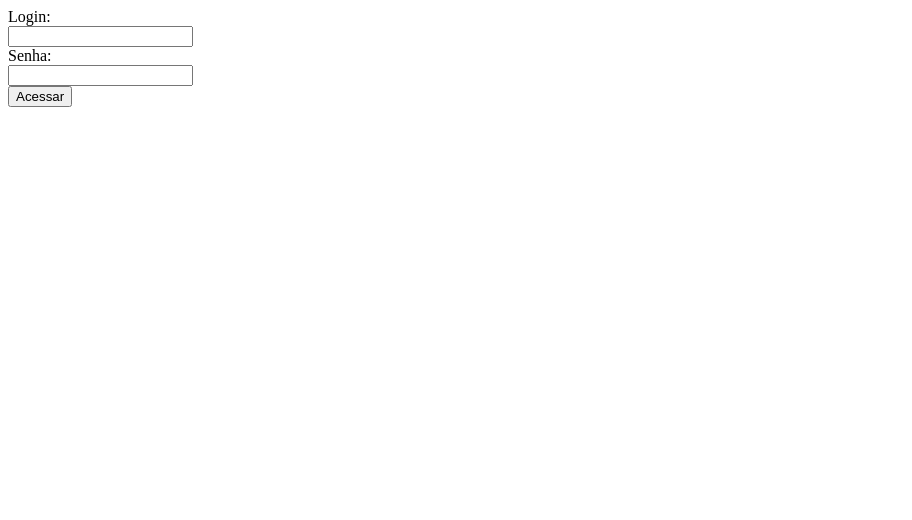
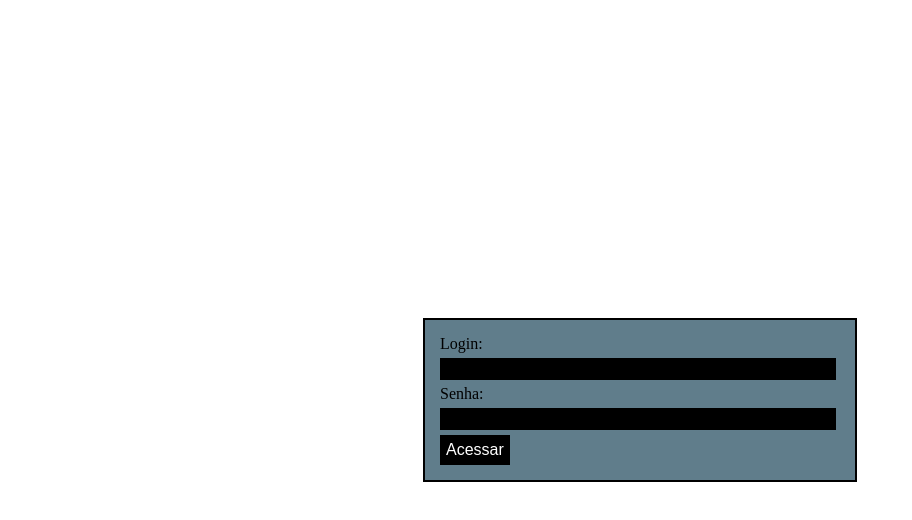
Before and after one commit to flavio-1986/senai-frontend, a plain HTML site: page site-teste/form-login.html in a window 1280 px wide. Shown: the whole page, without its empty margins (0-912 px from the left). Drawn offline with Linux system fonts and the light colour scheme.

Commit message:
aula 26/03 colocando estilo e JS no formLogin

```diff
--- /dev/null
+++ b/site-teste/estilos/form-estilo.css
@@ -0,0 +1,47 @@
+form {
+    background-color: #607d8b;
+    width: 400px;
+    padding: 15px;
+    border: 2px solid black;
+    margin: 0 auto;
+}
+
+input {
+    width: 98%;
+    margin-top: 5px;
+    margin-bottom: 5px;
+    background-color: black;
+    color: white;
+    border: none;
+    height: 20px;
+}
+
+button {
+    height: 30px;
+    background-color: black;
+    border: none;
+    color: white;
+    cursor: pointer;
+    font-size: medium;
+}
+
+button:hover {
+    background-color: rgb(47, 241, 9);
+
+}
+
+body {
+    display: flex;
+    align-items: center;
+    position: absolute;
+    top: 0;
+    bottom: 0;
+    left: 0;
+    right: 0;
+}
+
+span {
+    margin-left: 15px;
+    /*background-color: #ff2222;*/
+    padding: 5px 30px;
+}
--- a/site-teste/form-login.html
+++ b/site-teste/form-login.html
@@ -5,24 +5,19 @@
     <meta http-equiv="X-UA-Compatible" content="IE=edge">
     <meta name="viewport" content="width=device-width, initial-scale=1.0">
     <title>From Login</title>
+    <link rel="stylesheet" href="estilos/form-estilo.css">
+    <style></style>
+
 </head>
 <body>
-    <!-- <form action=""> -->
+    <form action="" onsubmit="return validarLogin()">
         <label for="login">Login:</label><br>
-        <input type:="text" id ="login" required><br>
+        <input type="text" id="login" required ><br>
         <label for="senha">Senha:</label><br>
-        <input type="password" id="senha" required><br>
-        <button>Acessar</button>
-    <!-- </form> -->
+        <input type="password" id="senha" required ><br>
+        <button>Acessar</button><span></span>
+    </form>
+    <script src="script/form-login.js"></script>
 
-    <script>
-        document.querySelector("button").addEventListener("click",validarLogin);
-        function validarLogin(){
-            let login = document.querySelector("#login").value;
-            console.log(login);
-            let senha = document.querySelector("#senha").value;
-            console.log(senha);
-        }
-    </script>
 </body>
 </html>
--- /dev/null
+++ b/site-teste/script/form-login.js
@@ -0,0 +1,19 @@
+// document.querySelector("button").addEventListener("click",validarLogin);
+function validarLogin() {
+    let login = document.querySelector("#login").value;
+    console.log(login);
+    let senha = document.querySelector("#senha").value;
+    console.log(senha);
+    let msg = document.querySelector("span");
+    //msg.innerText = "Login ou Senha incorretos!";
+
+    if (login == "senai" &&  senha == "010203") {
+        msg.innerHTML = "Acesso Permitido! <a href ='index.html'>Clique aqui</a>";
+        msg.style = "background-color: blue";
+        window.location.href = "index.html";
+    }else{
+        msg.innerText = "Login ou Senha incorretos!";
+        msg.style = "background-color: red";
+    }
+    return false;
+}
```
Also changed, not shown: index.html (+2 -1 lines), site-teste/index.html (+4 -1 lines).
